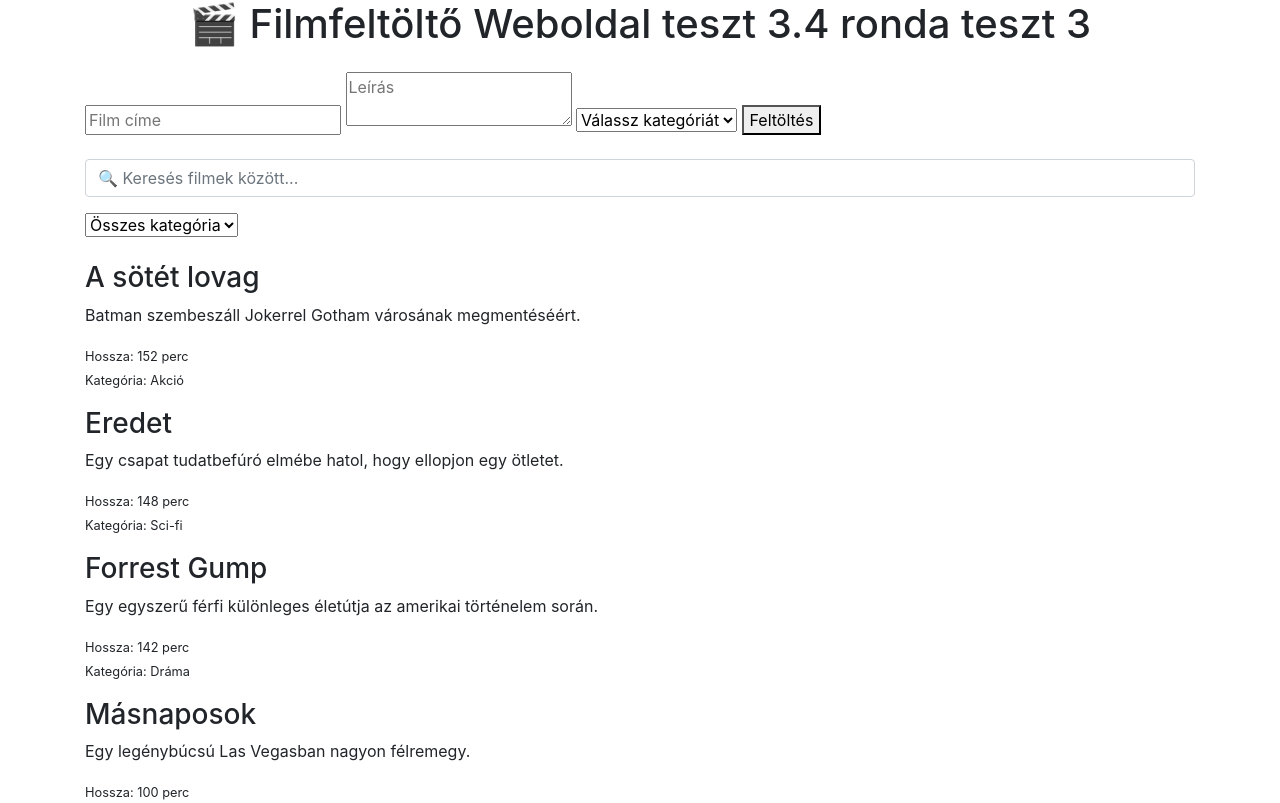
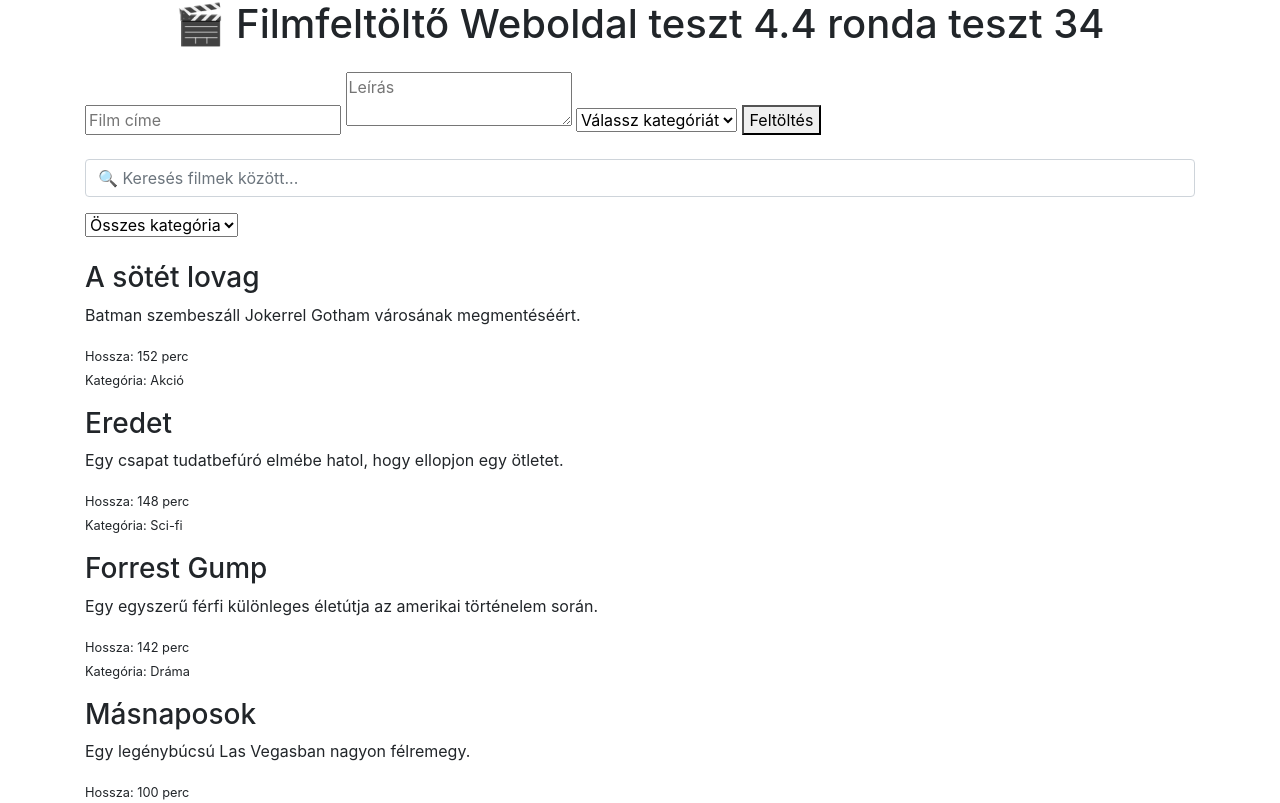
Before and after one commit to AppleTabi/FilmesP1, a website built with Vite: page vite-project/vite-project/index.html in a window 1280 px wide. Shown: the top 803 px of the page. Built offline with nearby package versions, Linux system fonts and the light colour scheme.

Commit message:
4.4 ronda teszt 34

```diff
--- a/vite-project/vite-project/index.html
+++ b/vite-project/vite-project/index.html
@@ -9,7 +9,7 @@
 </head>
 <body>
   <div class="container">
-    <h1 class="text-center mb-4">🎬 Filmfeltöltő Weboldal teszt 3.4 ronda teszt 3</h1>
+    <h1 class="text-center mb-4">🎬 Filmfeltöltő Weboldal teszt 4.4 ronda teszt 34</h1>
 
     <div id="film-form" class="mb-4"></div>
 
```
